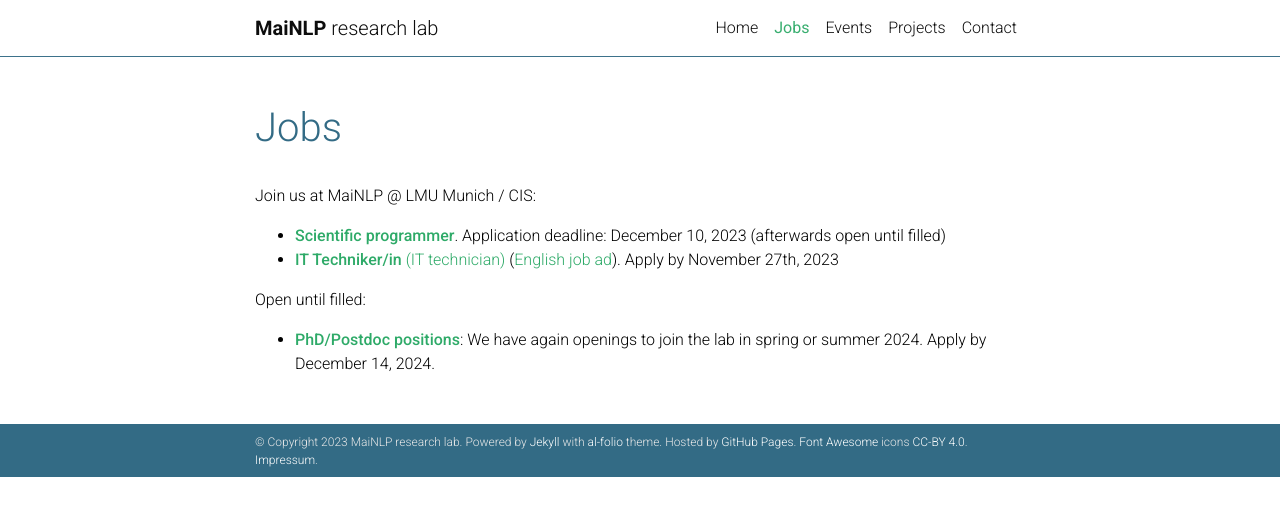
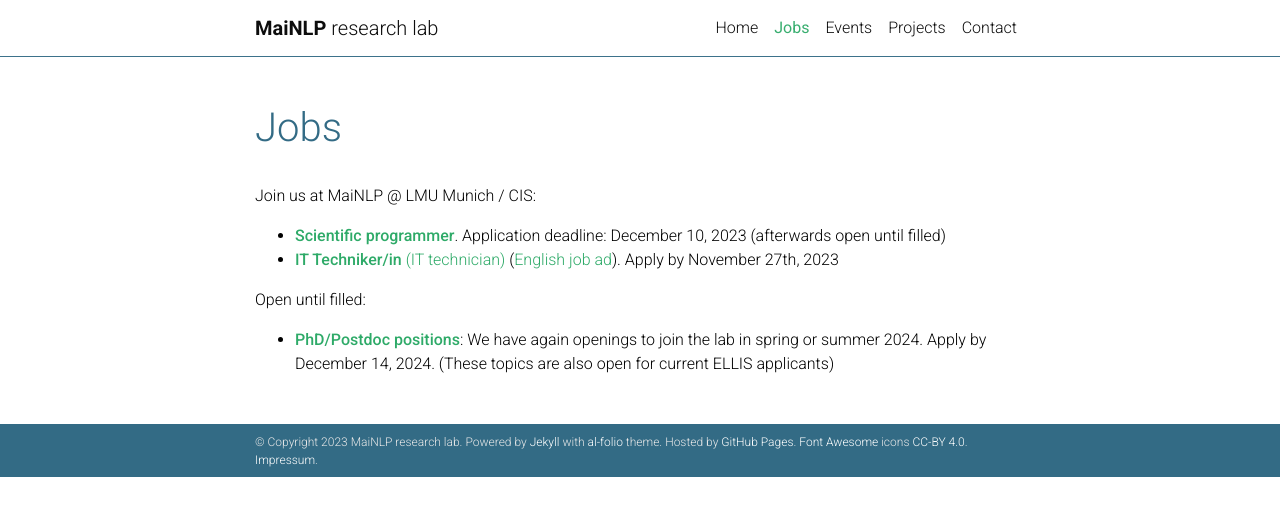
Before and after one commit to mainlp/mainlp.github.io, a Jekyll site: the page built from _pages/jobs.md, in a window 1280 px wide. Shown: the top 516 px of the page. Built offline with Jekyll 4.4.1, drawn with Linux system fonts in a browser that asks for light colours; comment, search, counter and statistics services are not loaded; a style sheet for code colours, icons or effects is not loaded.

Commit message:
Update jobs.md

```diff
--- a/_pages/jobs.md
+++ b/_pages/jobs.md
@@ -15,7 +15,7 @@ Join us at MaiNLP @ LMU Munich / CIS:
 
 Open until filled:
 
-- [**PhD/Postdoc positions**](/assets/pdf/PhD-postdoc-MaiNLP2024.pdf): We have again openings to join the lab in spring or summer 2024. Apply by December 14, 2024.
+- [**PhD/Postdoc positions**](/assets/pdf/PhD-postdoc-MaiNLP2024.pdf): We have again openings to join the lab in spring or summer 2024. Apply by December 14, 2024. (These topics are also open for current ELLIS applicants)
 
 <!-- Besides, we are always interested in hearing from interested candidates. -->
 
```
